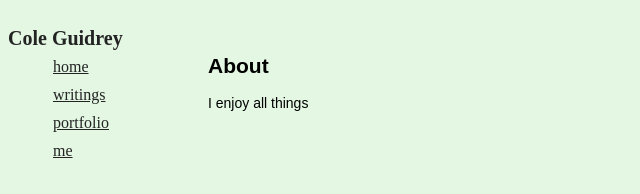
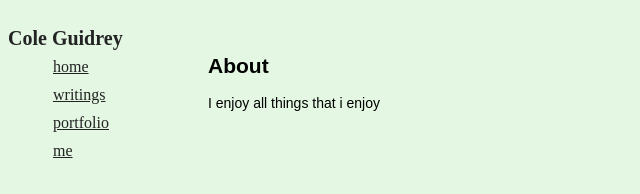
Before and after one commit to coleguidrey2/coleguidrey, a plain HTML site: page pages/about.html in a window 1280 px wide. Shown: the top 194 px of the page, 0-640 px from the left. Drawn offline with Linux system fonts and the light colour scheme; files whose address does not match are found by name.

Commit message:
Update about.html

```diff
--- a/pages/about.html
+++ b/pages/about.html
@@ -24,7 +24,7 @@
     </aside>
     <article>
       <h2 class="page-titles"> About </h2>
-        <p> I enjoy all things</p>
+        <p> I enjoy all things that i enjoy</p>
     </article>
 
   <script src="script.js">
```
